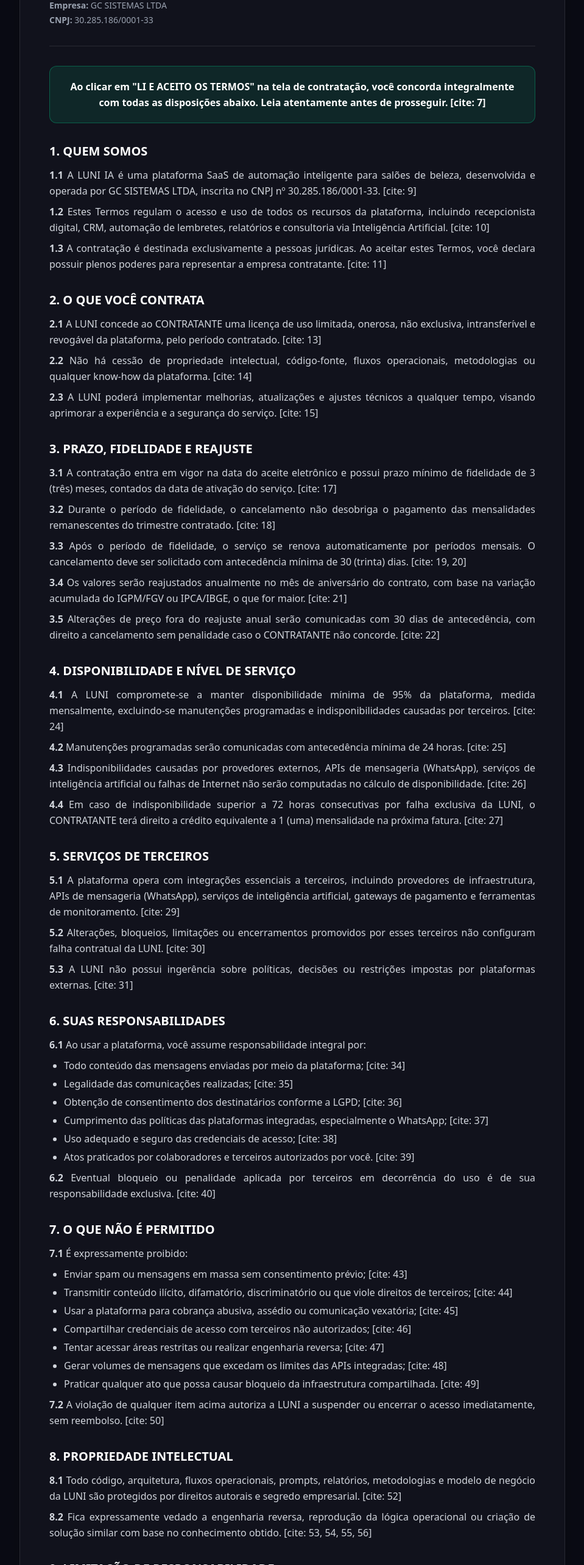
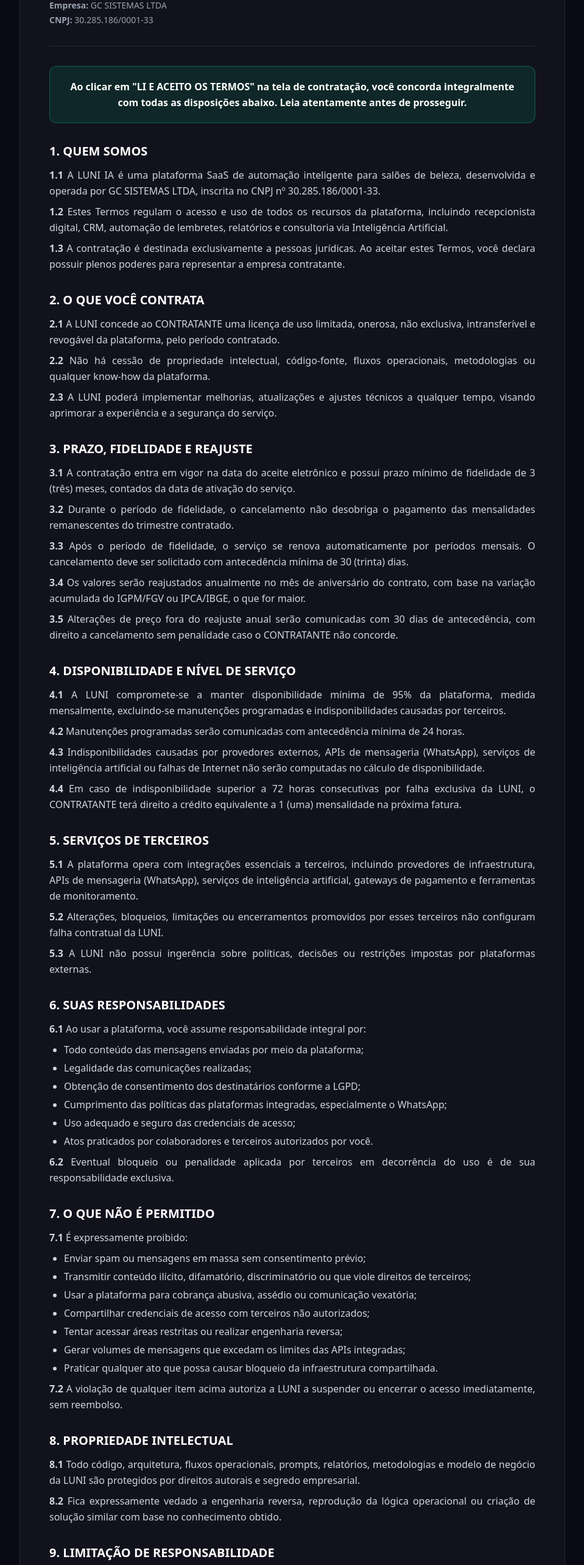
Before and after one commit to Carlos85Carvalho/luni-site, a React (Vite) app: page /#/termos in a window 1280 px wide. Shown: the part 234-2800 px from the top of the page at 61% size, without its empty margins (160-1119 px from the left). Built offline with nearby package versions, Linux system fonts and the light colour scheme.

Commit message:
termo correto

```diff
--- a/src/CheckoutForm.jsx
+++ b/src/CheckoutForm.jsx
@@ -149,7 +149,7 @@
                     <span>Código do Consultor</span>
                     <span className="text-white/30 text-[10px] normal-case">(Opcional)</span>
                   </label>
-                  <input name="consultor" type="text" className="input-field placeholder:text-white/20" placeholder="Ex: Nome do Vendedor" onChange={handleChange} />
+                  <input name="consultor" type="text" className="input-field placeholder:text-white/20" placeholder="Ex: 001" onChange={handleChange} />
                 </div>
               </div>
             </div>
--- a/src/TermosDeUso.jsx
+++ b/src/TermosDeUso.jsx
@@ -22,120 +22,120 @@
 
           <div className="bg-[#00E599]/10 border border-[#00E599]/30 p-5 rounded-xl text-center">
             <p className="font-bold text-white">
-              Ao clicar em "LI E ACEITO OS TERMOS" na tela de contratação, você concorda integralmente com todas as disposições abaixo. Leia atentamente antes de prosseguir. [cite: 7]
+              Ao clicar em "LI E ACEITO OS TERMOS" na tela de contratação, você concorda integralmente com todas as disposições abaixo. Leia atentamente antes de prosseguir.
             </p>
           </div>
 
           <section>
             <h2 className="text-xl font-bold text-white mb-3">1. QUEM SOMOS</h2>
-            <p className="mb-2"><strong>1.1</strong> A LUNI IA é uma plataforma SaaS de automação inteligente para salões de beleza, desenvolvida e operada por GC SISTEMAS LTDA, inscrita no CNPJ nº 30.285.186/0001-33. [cite: 9]</p>
-            <p className="mb-2"><strong>1.2</strong> Estes Termos regulam o acesso e uso de todos os recursos da plataforma, incluindo recepcionista digital, CRM, automação de lembretes, relatórios e consultoria via Inteligência Artificial. [cite: 10]</p>
-            <p><strong>1.3</strong> A contratação é destinada exclusivamente a pessoas jurídicas. Ao aceitar estes Termos, você declara possuir plenos poderes para representar a empresa contratante. [cite: 11]</p>
+            <p className="mb-2"><strong>1.1</strong> A LUNI IA é uma plataforma SaaS de automação inteligente para salões de beleza, desenvolvida e operada por GC SISTEMAS LTDA, inscrita no CNPJ nº 30.285.186/0001-33.</p>
+            <p className="mb-2"><strong>1.2</strong> Estes Termos regulam o acesso e uso de todos os recursos da plataforma, incluindo recepcionista digital, CRM, automação de lembretes, relatórios e consultoria via Inteligência Artificial.</p>
+            <p><strong>1.3</strong> A contratação é destinada exclusivamente a pessoas jurídicas. Ao aceitar estes Termos, você declara possuir plenos poderes para representar a empresa contratante.</p>
           </section>
 
           <section>
             <h2 className="text-xl font-bold text-white mb-3">2. O QUE VOCÊ CONTRATA</h2>
-            <p className="mb-2"><strong>2.1</strong> A LUNI concede ao CONTRATANTE uma licença de uso limitada, onerosa, não exclusiva, intransferível e revogável da plataforma, pelo período contratado. [cite: 13]</p>
-            <p className="mb-2"><strong>2.2</strong> Não há cessão de propriedade intelectual, código-fonte, fluxos operacionais, metodologias ou qualquer know-how da plataforma. [cite: 14]</p>
-            <p><strong>2.3</strong> A LUNI poderá implementar melhorias, atualizações e ajustes técnicos a qualquer tempo, visando aprimorar a experiência e a segurança do serviço. [cite: 15]</p>
+            <p className="mb-2"><strong>2.1</strong> A LUNI concede ao CONTRATANTE uma licença de uso limitada, onerosa, não exclusiva, intransferível e revogável da plataforma, pelo período contratado.</p>
+            <p className="mb-2"><strong>2.2</strong> Não há cessão de propriedade intelectual, código-fonte, fluxos operacionais, metodologias ou qualquer know-how da plataforma.</p>
+            <p><strong>2.3</strong> A LUNI poderá implementar melhorias, atualizações e ajustes técnicos a qualquer tempo, visando aprimorar a experiência e a segurança do serviço.</p>
           </section>
 
           <section>
             <h2 className="text-xl font-bold text-white mb-3">3. PRAZO, FIDELIDADE E REAJUSTE</h2>
-            <p className="mb-2"><strong>3.1</strong> A contratação entra em vigor na data do aceite eletrônico e possui prazo mínimo de fidelidade de 3 (três) meses, contados da data de ativação do serviço. [cite: 17]</p>
-            <p className="mb-2"><strong>3.2</strong> Durante o período de fidelidade, o cancelamento não desobriga o pagamento das mensalidades remanescentes do trimestre contratado. [cite: 18]</p>
-            <p className="mb-2"><strong>3.3</strong> Após o período de fidelidade, o serviço se renova automaticamente por períodos mensais. O cancelamento deve ser solicitado com antecedência mínima de 30 (trinta) dias. [cite: 19, 20]</p>
-            <p className="mb-2"><strong>3.4</strong> Os valores serão reajustados anualmente no mês de aniversário do contrato, com base na variação acumulada do IGPM/FGV ou IPCA/IBGE, o que for maior. [cite: 21]</p>
-            <p><strong>3.5</strong> Alterações de preço fora do reajuste anual serão comunicadas com 30 dias de antecedência, com direito a cancelamento sem penalidade caso o CONTRATANTE não concorde. [cite: 22]</p>
+            <p className="mb-2"><strong>3.1</strong> A contratação entra em vigor na data do aceite eletrônico e possui prazo mínimo de fidelidade de 3 (três) meses, contados da data de ativação do serviço.</p>
+            <p className="mb-2"><strong>3.2</strong> Durante o período de fidelidade, o cancelamento não desobriga o pagamento das mensalidades remanescentes do trimestre contratado.</p>
+            <p className="mb-2"><strong>3.3</strong> Após o período de fidelidade, o serviço se renova automaticamente por períodos mensais. O cancelamento deve ser solicitado com antecedência mínima de 30 (trinta) dias.</p>
+            <p className="mb-2"><strong>3.4</strong> Os valores serão reajustados anualmente no mês de aniversário do contrato, com base na variação acumulada do IGPM/FGV ou IPCA/IBGE, o que for maior.</p>
+            <p><strong>3.5</strong> Alterações de preço fora do reajuste anual serão comunicadas com 30 dias de antecedência, com direito a cancelamento sem penalidade caso o CONTRATANTE não concorde.</p>
           </section>
 
           <section>
             <h2 className="text-xl font-bold text-white mb-3">4. DISPONIBILIDADE E NÍVEL DE SERVIÇO</h2>
-            <p className="mb-2"><strong>4.1</strong> A LUNI compromete-se a manter disponibilidade mínima de 95% da plataforma, medida mensalmente, excluindo-se manutenções programadas e indisponibilidades causadas por terceiros. [cite: 24]</p>
-            <p className="mb-2"><strong>4.2</strong> Manutenções programadas serão comunicadas com antecedência mínima de 24 horas. [cite: 25]</p>
-            <p className="mb-2"><strong>4.3</strong> Indisponibilidades causadas por provedores externos, APIs de mensageria (WhatsApp), serviços de inteligência artificial ou falhas de Internet não serão computadas no cálculo de disponibilidade. [cite: 26]</p>
-            <p><strong>4.4</strong> Em caso de indisponibilidade superior a 72 horas consecutivas por falha exclusiva da LUNI, o CONTRATANTE terá direito a crédito equivalente a 1 (uma) mensalidade na próxima fatura. [cite: 27]</p>
+            <p className="mb-2"><strong>4.1</strong> A LUNI compromete-se a manter disponibilidade mínima de 95% da plataforma, medida mensalmente, excluindo-se manutenções programadas e indisponibilidades causadas por terceiros.</p>
+            <p className="mb-2"><strong>4.2</strong> Manutenções programadas serão comunicadas com antecedência mínima de 24 horas.</p>
+            <p className="mb-2"><strong>4.3</strong> Indisponibilidades causadas por provedores externos, APIs de mensageria (WhatsApp), serviços de inteligência artificial ou falhas de Internet não serão computadas no cálculo de disponibilidade.</p>
+            <p><strong>4.4</strong> Em caso de indisponibilidade superior a 72 horas consecutivas por falha exclusiva da LUNI, o CONTRATANTE terá direito a crédito equivalente a 1 (uma) mensalidade na próxima fatura.</p>
           </section>
 
           <section>
             <h2 className="text-xl font-bold text-white mb-3">5. SERVIÇOS DE TERCEIROS</h2>
-            <p className="mb-2"><strong>5.1</strong> A plataforma opera com integrações essenciais a terceiros, incluindo provedores de infraestrutura, APIs de mensageria (WhatsApp), serviços de inteligência artificial, gateways de pagamento e ferramentas de monitoramento. [cite: 29]</p>
-            <p className="mb-2"><strong>5.2</strong> Alterações, bloqueios, limitações ou encerramentos promovidos por esses terceiros não configuram falha contratual da LUNI. [cite: 30]</p>
-            <p><strong>5.3</strong> A LUNI não possui ingerência sobre políticas, decisões ou restrições impostas por plataformas externas. [cite: 31]</p>
+            <p className="mb-2"><strong>5.1</strong> A plataforma opera com integrações essenciais a terceiros, incluindo provedores de infraestrutura, APIs de mensageria (WhatsApp), serviços de inteligência artificial, gateways de pagamento e ferramentas de monitoramento.</p>
+            <p className="mb-2"><strong>5.2</strong> Alterações, bloqueios, limitações ou encerramentos promovidos por esses terceiros não configuram falha contratual da LUNI.</p>
+            <p><strong>5.3</strong> A LUNI não possui ingerência sobre políticas, decisões ou restrições impostas por plataformas externas.</p>
           </section>
 
           <section>
             <h2 className="text-xl font-bold text-white mb-3">6. SUAS RESPONSABILIDADES</h2>
             <p className="mb-2"><strong>6.1</strong> Ao usar a plataforma, você assume responsabilidade integral por:</p>
             <ul className="list-disc pl-6 mb-2 space-y-1">
-              <li>Todo conteúdo das mensagens enviadas por meio da plataforma; [cite: 34]</li>
-              <li>Legalidade das comunicações realizadas; [cite: 35]</li>
-              <li>Obtenção de consentimento dos destinatários conforme a LGPD; [cite: 36]</li>
-              <li>Cumprimento das políticas das plataformas integradas, especialmente o WhatsApp; [cite: 37]</li>
-              <li>Uso adequado e seguro das credenciais de acesso; [cite: 38]</li>
-              <li>Atos praticados por colaboradores e terceiros autorizados por você. [cite: 39]</li>
+              <li>Todo conteúdo das mensagens enviadas por meio da plataforma;</li>
+              <li>Legalidade das comunicações realizadas;</li>
+              <li>Obtenção de consentimento dos destinatários conforme a LGPD;</li>
+              <li>Cumprimento das políticas das plataformas integradas, especialmente o WhatsApp;</li>
+              <li>Uso adequado e seguro das credenciais de acesso;</li>
+              <li>Atos praticados por colaboradores e terceiros autorizados por você.</li>
             </ul>
-            <p><strong>6.2</strong> Eventual bloqueio ou penalidade aplicada por terceiros em decorrência do uso é de sua responsabilidade exclusiva. [cite: 40]</p>
+            <p><strong>6.2</strong> Eventual bloqueio ou penalidade aplicada por terceiros em decorrência do uso é de sua responsabilidade exclusiva.</p>
           </section>
 
           <section>
             <h2 className="text-xl font-bold text-white mb-3">7. O QUE NÃO É PERMITIDO</h2>
             <p className="mb-2"><strong>7.1</strong> É expressamente proibido:</p>
             <ul className="list-disc pl-6 mb-2 space-y-1">
-              <li>Enviar spam ou mensagens em massa sem consentimento prévio; [cite: 43]</li>
-              <li>Transmitir conteúdo ilícito, difamatório, discriminatório ou que viole direitos de terceiros; [cite: 44]</li>
-              <li>Usar a plataforma para cobrança abusiva, assédio ou comunicação vexatória; [cite: 45]</li>
-              <li>Compartilhar credenciais de acesso com terceiros não autorizados; [cite: 46]</li>
-              <li>Tentar acessar áreas restritas ou realizar engenharia reversa; [cite: 47]</li>
-              <li>Gerar volumes de mensagens que excedam os limites das APIs integradas; [cite: 48]</li>
-              <li>Praticar qualquer ato que possa causar bloqueio da infraestrutura compartilhada. [cite: 49]</li>
+              <li>Enviar spam ou mensagens em massa sem consentimento prévio;</li>
+              <li>Transmitir conteúdo ilícito, difamatório, discriminatório ou que viole direitos de terceiros;</li>
+              <li>Usar a plataforma para cobrança abusiva, assédio ou comunicação vexatória;</li>
+              <li>Compartilhar credenciais de acesso com terceiros não autorizados;</li>
+              <li>Tentar acessar áreas restritas ou realizar engenharia reversa;</li>
+              <li>Gerar volumes de mensagens que excedam os limites das APIs integradas;</li>
+              <li>Praticar qualquer ato que possa causar bloqueio da infraestrutura compartilhada.</li>
             </ul>
-            <p><strong>7.2</strong> A violação de qualquer item acima autoriza a LUNI a suspender ou encerrar o acesso imediatamente, sem reembolso. [cite: 50]</p>
+            <p><strong>7.2</strong> A violação de qualquer item acima autoriza a LUNI a suspender ou encerrar o acesso imediatamente, sem reembolso.</p>
           </section>
 
           <section>
             <h2 className="text-xl font-bold text-white mb-3">8. PROPRIEDADE INTELECTUAL</h2>
-            <p className="mb-2"><strong>8.1</strong> Todo código, arquitetura, fluxos operacionais, prompts, relatórios, metodologias e modelo de negócio da LUNI são protegidos por direitos autorais e segredo empresarial. [cite: 52]</p>
-            <p className="mb-2"><strong>8.2</strong> Fica expressamente vedado a engenharia reversa, reprodução da lógica operacional ou criação de solução similar com base no conhecimento obtido. [cite: 53, 54, 55, 56]</p>
+            <p className="mb-2"><strong>8.1</strong> Todo código, arquitetura, fluxos operacionais, prompts, relatórios, metodologias e modelo de negócio da LUNI são protegidos por direitos autorais e segredo empresarial.</p>
+            <p className="mb-2"><strong>8.2</strong> Fica expressamente vedado a engenharia reversa, reprodução da lógica operacional ou criação de solução similar com base no conhecimento obtido.</p>
           </section>
 
           <section>
             <h2 className="text-xl font-bold text-white mb-3">9. LIMITAÇÃO DE RESPONSABILIDADE</h2>
-            <p className="mb-2"><strong>9.1</strong> A responsabilidade máxima da LUNI em qualquer situação fica limitada ao valor pago pelo CONTRATANTE nos 3 (três) meses anteriores ao evento. [cite: 59]</p>
-            <p className="mb-2"><strong>9.2</strong> A LUNI não se responsabiliza por lucros cessantes, perda de receita, perda de clientela, danos indiretos ou interrupção de atividades. [cite: 60, 61, 62, 63, 64]</p>
-            <p><strong>9.3</strong> Esta limitação não se aplica em casos de dolo comprovado. [cite: 65]</p>
+            <p className="mb-2"><strong>9.1</strong> A responsabilidade máxima da LUNI em qualquer situação fica limitada ao valor pago pelo CONTRATANTE nos 3 (três) meses anteriores ao evento.</p>
+            <p className="mb-2"><strong>9.2</strong> A LUNI não se responsabiliza por lucros cessantes, perda de receita, perda de clientela, danos indiretos ou interrupção de atividades.</p>
+            <p><strong>9.3</strong> Esta limitação não se aplica em casos de dolo comprovado.</p>
           </section>
 
           <section>
             <h2 className="text-xl font-bold text-white mb-3">10. SUSPENSÃO E ENCERRAMENTO</h2>
-            <p className="mb-2"><strong>10.1</strong> A LUNI poderá suspender ou encerrar o acesso imediatamente em caso de violação destes Termos, inadimplência superior a 5 dias úteis ou contestação de pagamento (chargeback). [cite: 67, 68, 69, 70]</p>
-            <p><strong>10.2</strong> A rescisão por justa causa não gera direito a reembolso nem exime das obrigações do período de fidelidade. [cite: 72]</p>
+            <p className="mb-2"><strong>10.1</strong> A LUNI poderá suspender ou encerrar o acesso imediatamente em caso de violação destes Termos, inadimplência superior a 5 dias úteis ou contestação de pagamento (chargeback).</p>
+            <p><strong>10.2</strong> A rescisão por justa causa não gera direito a reembolso nem exime das obrigações do período de fidelidade.</p>
           </section>
 
           <section>
             <h2 className="text-xl font-bold text-white mb-3">11. CANCELAMENTO E SEUS DADOS</h2>
-            <p className="mb-2"><strong>11.1</strong> O cancelamento deve ser solicitado formalmente pelo canal oficial da plataforma com antecedência mínima de 30 dias. [cite: 74]</p>
-            <p className="mb-2"><strong>11.2</strong> Não há reembolso de valores já pagos, exceto em caso de rescisão por falha exclusiva da LUNI. [cite: 75]</p>
-            <p><strong>11.3</strong> Após o encerramento, seus dados ficam disponíveis por 90 (noventa) dias para exportação. Decorrido esse prazo, poderão ser excluídos ou anonimizados. [cite: 76, 77]</p>
+            <p className="mb-2"><strong>11.1</strong> O cancelamento deve ser solicitado formalmente pelo canal oficial da plataforma com antecedência mínima de 30 dias.</p>
+            <p className="mb-2"><strong>11.2</strong> Não há reembolso de valores já pagos, exceto em caso de rescisão por falha exclusiva da LUNI.</p>
+            <p><strong>11.3</strong> Após o encerramento, seus dados ficam disponíveis por 90 (noventa) dias para exportação. Decorrido esse prazo, poderão ser excluídos ou anonimizados.</p>
           </section>
 
           <section>
             <h2 className="text-xl font-bold text-white mb-3">12. PROTEÇÃO DE DADOS (LGPD)</h2>
-            <p className="mb-2"><strong>12.1</strong> As partes se comprometem com a Lei nº 13.709/2018 (LGPD). [cite: 79]</p>
-            <p className="mb-2"><strong>12.2</strong> Você é o Controlador dos dados inseridos na plataforma. A LUNI atua como Operadora, processando dados conforme suas instruções. [cite: 80]</p>
-            <p className="mb-2"><strong>12.3</strong> Você declara possuir base legal válida para todos os dados inseridos na plataforma, responsabilizando-se por sua obtenção e legitimidade. [cite: 81]</p>
-            <p><strong>12.4</strong> A LUNI adota medidas técnicas e administrativas razoáveis de proteção e notificará o CONTRATANTE em prazo razoável em caso de incidente de segurança. [cite: 82]</p>
+            <p className="mb-2"><strong>12.1</strong> As partes se comprometem com a Lei nº 13.709/2018 (LGPD).</p>
+            <p className="mb-2"><strong>12.2</strong> Você é o Controlador dos dados inseridos na plataforma. A LUNI atua como Operadora, processando dados conforme suas instruções.</p>
+            <p className="mb-2"><strong>12.3</strong> Você declara possuir base legal válida para todos os dados inseridos na plataforma, responsabilizando-se por sua obtenção e legitimidade.</p>
+            <p><strong>12.4</strong> A LUNI adota medidas técnicas e administrativas razoáveis de proteção e notificará o CONTRATANTE em prazo razoável em caso de incidente de segurança.</p>
           </section>
 
           <section>
             <h2 className="text-xl font-bold text-white mb-3">13. ACEITE ELETRÔNICO E PROVA DIGITAL</h2>
-            <p className="mb-2"><strong>13.1</strong> O clique no botão 'LI E ACEITO OS TERMOS' no momento da contratação registra automaticamente a data, hora, endereço IP, identificador de sessão e e-mail cadastrado. [cite: 89, 90, 91, 92, 93]</p>
-            <p><strong>13.2</strong> Esse registro constitui prova válida, eficaz e juridicamente admissível da concordância contratual, nos termos da legislação brasileira vigente. [cite: 96]</p>
+            <p className="mb-2"><strong>13.1</strong> O clique no botão 'LI E ACEITO OS TERMOS' no momento da contratação registra automaticamente a data, hora, endereço IP, identificador de sessão e e-mail cadastrado.</p>
+            <p><strong>13.2</strong> Esse registro constitui prova válida, eficaz e juridicamente admissível da concordância contratual, nos termos da legislação brasileira vigente.</p>
           </section>
 
           <section>
             <h2 className="text-xl font-bold text-white mb-3">14. FORO</h2>
-            <p><strong>14.1</strong> Fica eleito o foro da comarca da sede da LUNI para dirimir quaisquer controvérsias, com renúncia a qualquer outro, por mais privilegiado que seja. [cite: 98]</p>
+            <p><strong>14.1</strong> Fica eleito o foro da comarca da sede da LUNI para dirimir quaisquer controvérsias, com renúncia a qualquer outro, por mais privilegiado que seja.</p>
           </section>
 
         </div>
```
